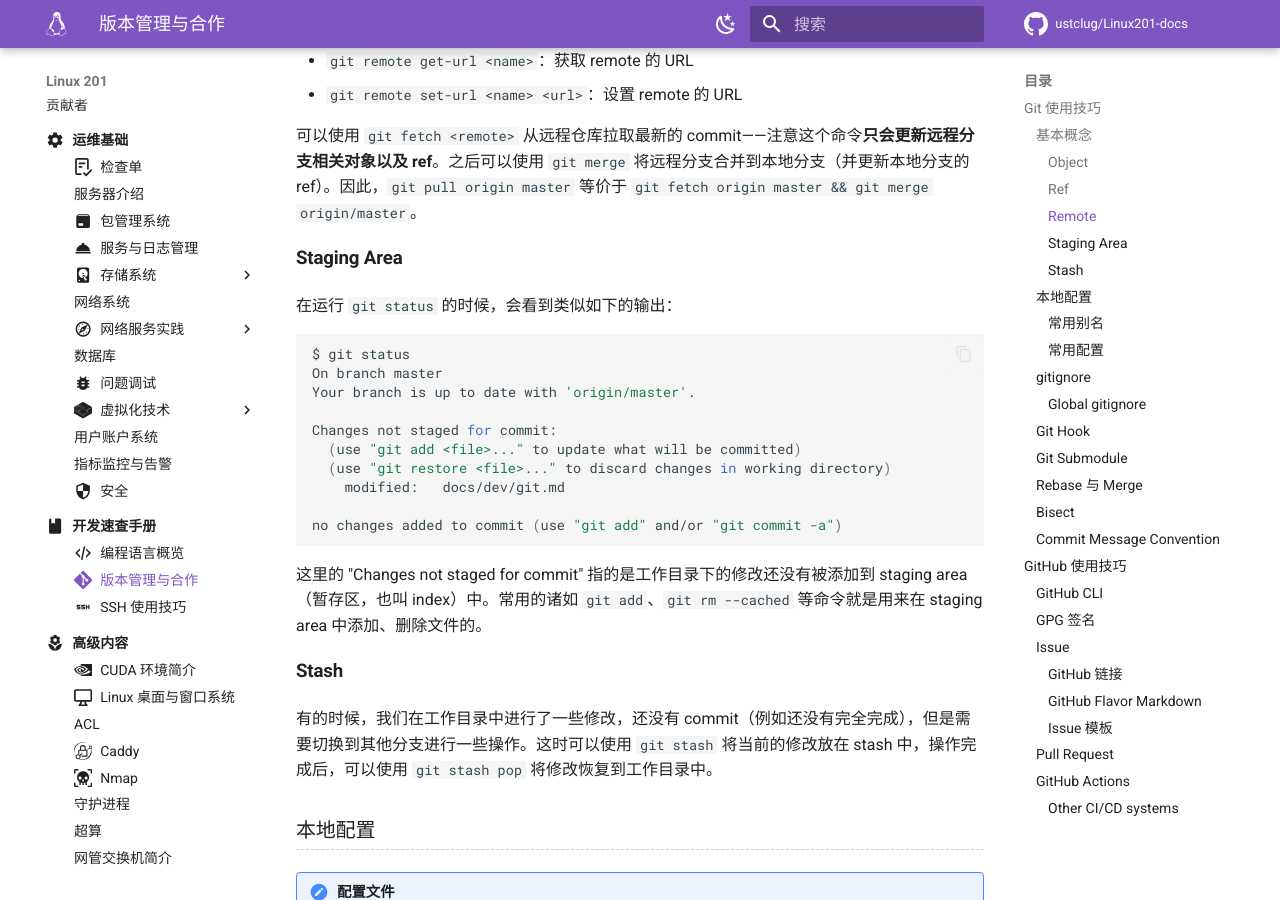
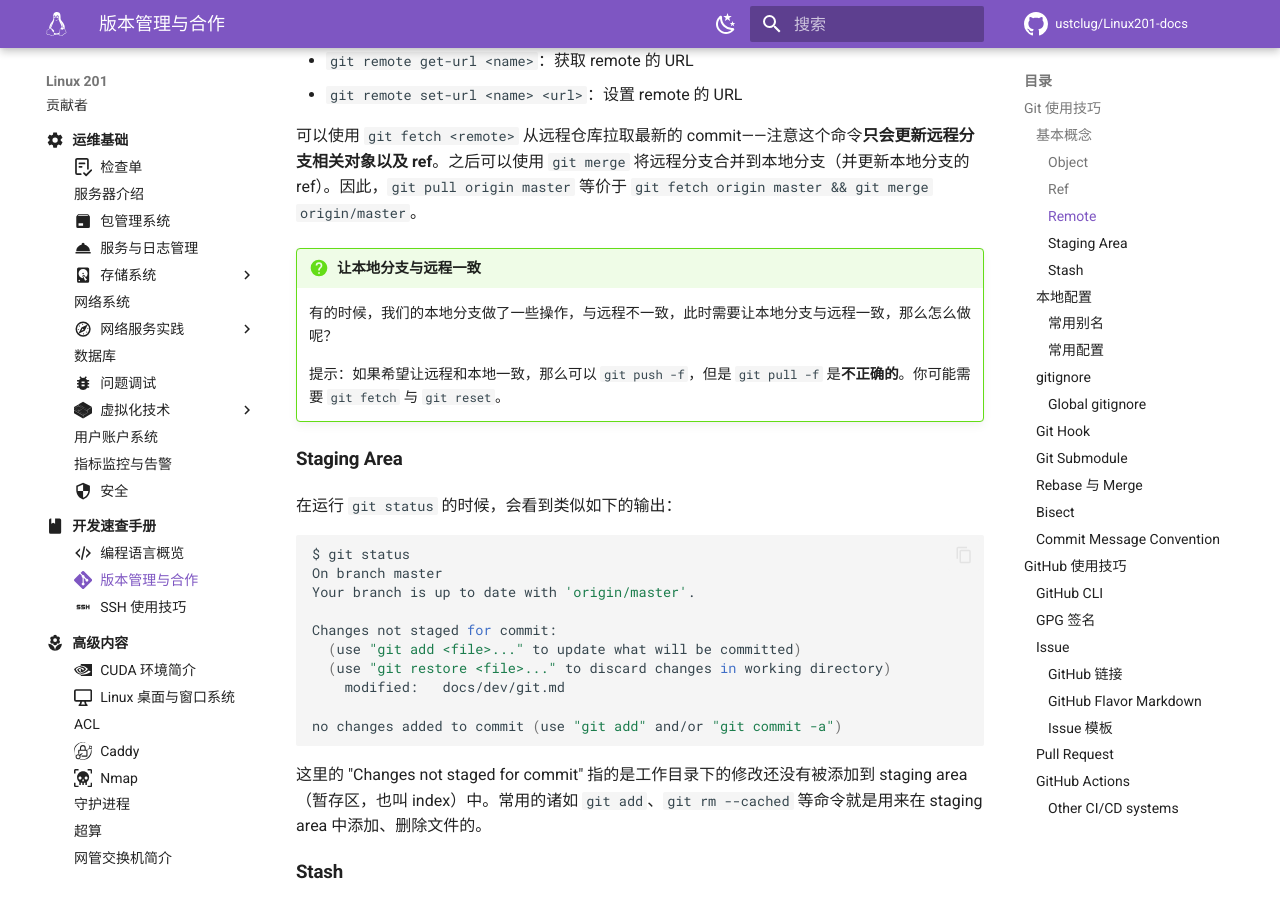
Before and after one commit to ustclug/Linux201-docs, an MkDocs documentation site: the page built from docs/dev/git.md, in a window 1280 px wide and 900 px high, scrolled down 3207 px. Built offline with MkDocs 1.6.1 and Material for MkDocs 9.7.7, drawn with Linux system fonts in a browser that asks for light colours; comment, search, counter and statistics services are not loaded.

Commit message:
dev/git: Add a question; fmt fix

````diff
--- a/docs/dev/git.md
+++ b/docs/dev/git.md
@@ -133,6 +133,12 @@
 
 可以使用 `git fetch <remote>` 从远程仓库拉取最新的 commit——注意这个命令**只会更新远程分支相关对象以及 ref**。之后可以使用 `git merge` 将远程分支合并到本地分支（并更新本地分支的 ref）。因此，`git pull origin master` 等价于 `git fetch origin master && git merge origin/master`。
 
+!!! question "让本地分支与远程一致"
+
+    有的时候，我们的本地分支做了一些操作，与远程不一致，此时需要让本地分支与远程一致，那么怎么做呢？
+
+    提示：如果希望让远程和本地一致，那么可以 `git push -f`，但是 `git pull -f` 是**不正确的**。你可能需要 `git fetch` 与 `git reset`。
+
 #### Staging Area {#git-staging}
 
 在运行 `git status` 的时候，会看到类似如下的输出：
@@ -208,7 +214,7 @@
 我们也将上述的 `.gitconfig` 正确使用 Tab 缩进的版本放在 [这里](../assets/gitconfig_sample). 使用如下命令可以快速将我们提供的模板放入你的配置文件中：
 
 ```bash
-curl -sS  https://201.ustclug.org/assets/gitconfig_sample >> ~/.gitconfig
+curl -sS https://201.ustclug.org/assets/gitconfig_sample >> ~/.gitconfig
 ```
 
 ### gitignore {#git-gitignore}
@@ -343,7 +349,7 @@
     - `body` 是 commit 的详细描述，通常会引用 issue、解释修改的原因等
     - `footer` 通常用于引用 issue、关闭 issue 等，例如 `Closes #123`，也可以用于指定 breaking change 等
 
-    值得注意的是，以上规范仅仅只是推荐，实际使用时可以根据项目的实际情况进行调整，例如本文档所存放的[仓库](https://github.com/ustclug/Linux201-docs)是一个文档类的项目，一般情况下可以直接省略掉`type`, 可用文档相对目录来替代，例如修改本文的 Commit Message 一般就写成 `dev/git: fix typo`.
+    值得注意的是，以上规范仅仅只是推荐，实际使用时可以根据项目的实际情况进行调整，例如本文档所存放的[仓库](https://github.com/ustclug/Linux201-docs)是一个文档类的项目，一般情况下可以直接省略掉 `type`, 可用文档相对目录来替代，例如修改本文的 Commit Message 一般就写成 `dev/git: fix typo`.
 
 !!! note "Commit Message 模板"
 
````
